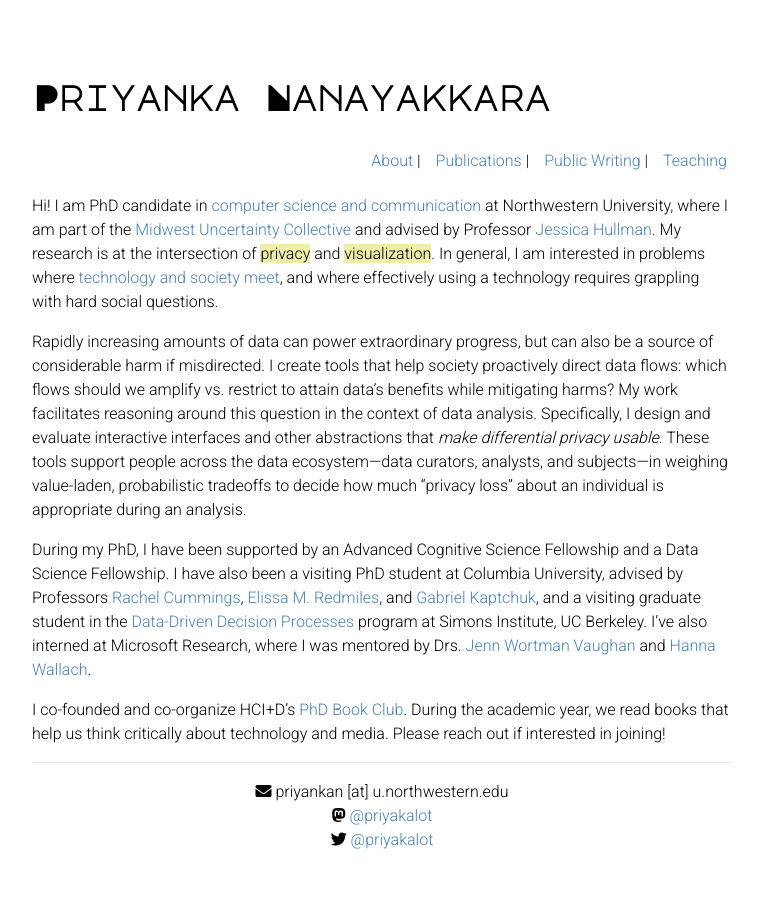
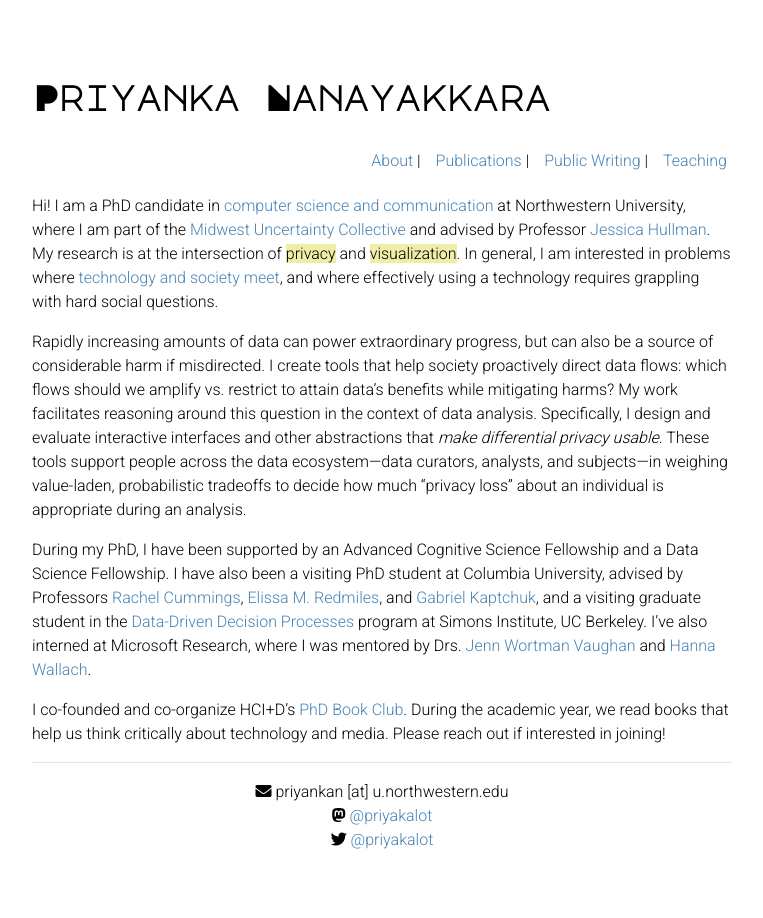
Before and after one commit to priyakalot/priyakalot.github.io, a Jekyll site: the page built from index.md, in a window 1280 px wide. Shown: the whole page, without its empty margins (258-1021 px from the left). Built offline with Jekyll 4.4.1, drawn with Linux system fonts in a browser that asks for light colours; nearby versions of some CDN libraries.

```diff
--- a/index.md
+++ b/index.md
@@ -2,7 +2,7 @@
 layout: default
 ---
 
-Hi! I am PhD candidate in <a href="https://tsb.northwestern.edu/" target="_blank">computer science and communication</a> at Northwestern University, where I am part of the <a href="https://mucollective.northwestern.edu/" target="_blank">Midwest Uncertainty Collective</a> and advised by Professor <a href="http://users.eecs.northwestern.edu/~jhullman/" target="_blank">Jessica Hullman</a>. My research is at the intersection of <mark>privacy</mark> and <mark>visualization</mark>. In general, I am interested in problems where <a href="https://priyakalot.github.io/papers/Whats_Driving_Conflicts_Around_Differential_Privacy_for_the_U.S._Census.pdf" target="_blank">technology and society meet</a>, and where effectively using a technology requires grappling with hard social questions.
+Hi! I am a PhD candidate in <a href="https://tsb.northwestern.edu/" target="_blank">computer science and communication</a> at Northwestern University, where I am part of the <a href="https://mucollective.northwestern.edu/" target="_blank">Midwest Uncertainty Collective</a> and advised by Professor <a href="http://users.eecs.northwestern.edu/~jhullman/" target="_blank">Jessica Hullman</a>. My research is at the intersection of <mark>privacy</mark> and <mark>visualization</mark>. In general, I am interested in problems where <a href="https://priyakalot.github.io/papers/Whats_Driving_Conflicts_Around_Differential_Privacy_for_the_U.S._Census.pdf" target="_blank">technology and society meet</a>, and where effectively using a technology requires grappling with hard social questions.
 
 Rapidly increasing amounts of data can power extraordinary progress, but can also be a source of considerable harm if misdirected. I create tools that help society proactively direct data flows: which flows should we amplify vs. restrict to attain data's benefits while mitigating harms? My work facilitates reasoning around this question in the context of data analysis. Specifically, I design and evaluate interactive interfaces and other abstractions that <i>make differential privacy usable</i>. These tools support people across the data ecosystem—data curators, analysts, and subjects—in weighing value-laden, probabilistic tradeoffs to decide how much “privacy loss” about an individual is appropriate during an analysis.
 
```
